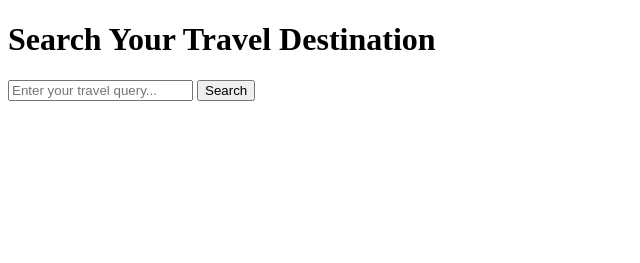
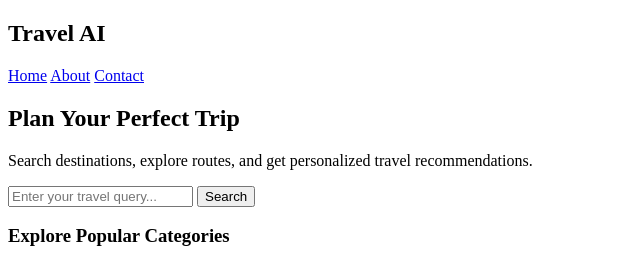
Before and after one commit to Sahasra-Kesara/travel-app-ai, a Flask app: page /user/ in a window 1280 px wide. Shown: the top 263 px of the page, without its empty margins (0-640 px from the left). Before the commit the page ends 101 px from the top, so only its background shows below. Run offline with Flask 3, Linux system fonts and the light colour scheme.

Commit message:
Edited home

```diff
--- a/app/templates/home.html
+++ b/app/templates/home.html
@@ -5,14 +5,59 @@
     <title>Travel AI</title>
     <link href="{{ url_for('static', filename='css/tailwind.css') }}" rel="stylesheet">
 </head>
-<body class="bg-gray-100 p-8">
-    <div class="max-w-2xl mx-auto">
-        <h1 class="text-3xl font-bold mb-6">Search Your Travel Destination</h1>
-        <form action="{{ url_for('user.search') }}" method="POST" class="mb-4">
+<body class="bg-gradient-to-r from-blue-100 to-blue-50 min-h-screen">
+
+    <!-- Navbar -->
+    <nav class="bg-white shadow-md">
+        <div class="max-w-7xl mx-auto px-4 py-4 flex justify-between items-center">
+            <h1 class="text-2xl font-bold text-blue-600">Travel AI</h1>
+            <div class="space-x-4">
+                <a href="{{ url_for('user.home') }}" class="text-gray-700 hover:text-blue-600 font-semibold">Home</a>
+                <a href="#" class="text-gray-700 hover:text-blue-600 font-semibold">About</a>
+                <a href="#" class="text-gray-700 hover:text-blue-600 font-semibold">Contact</a>
+            </div>
+        </div>
+    </nav>
+
+    <!-- Hero Section -->
+    <section class="max-w-7xl mx-auto px-4 py-16 text-center">
+        <h2 class="text-4xl md:text-5xl font-extrabold mb-4 text-blue-800">Plan Your Perfect Trip</h2>
+        <p class="text-gray-700 text-lg md:text-xl mb-8">Search destinations, explore routes, and get personalized travel recommendations.</p>
+
+        <!-- Search Form -->
+        <form action="{{ url_for('user.search') }}" method="POST" class="max-w-xl mx-auto flex flex-col md:flex-row gap-4">
             <input type="text" name="query" placeholder="Enter your travel query..."
-                   class="w-full p-2 border rounded mb-2"/>
-            <button class="bg-blue-500 text-white px-4 py-2 rounded">Search</button>
+                   class="flex-1 p-4 rounded-lg border border-gray-300 focus:outline-none focus:ring-2 focus:ring-blue-400 shadow-sm"/>
+            <button class="bg-blue-600 text-white px-6 py-4 rounded-lg font-semibold hover:bg-blue-700 transition">Search</button>
         </form>
-    </div>
+    </section>
+
+    <!-- Quick Categories Section -->
+    <section class="max-w-7xl mx-auto px-4 py-12">
+        <h3 class="text-2xl font-bold text-gray-800 mb-6 text-center">Explore Popular Categories</h3>
+        <div class="grid grid-cols-1 md:grid-cols-3 gap-6">
+            <div class="bg-white rounded-lg shadow hover:shadow-lg transition p-6 text-center">
+                <img src="{{ url_for('static', filename='images/nature.jpg') }}" alt="Nature" class="w-full h-40 object-cover rounded mb-4">
+                <h4 class="text-xl font-semibold mb-2">Nature & Parks</h4>
+                <p class="text-gray-600 text-sm">Discover beautiful natural spots and national parks in Sri Lanka.</p>
+            </div>
+            <div class="bg-white rounded-lg shadow hover:shadow-lg transition p-6 text-center">
+                <img src="{{ url_for('static', filename='images/history.jpg') }}" alt="History" class="w-full h-40 object-cover rounded mb-4">
+                <h4 class="text-xl font-semibold mb-2">Historical Sites</h4>
+                <p class="text-gray-600 text-sm">Explore ancient cities, temples, and UNESCO World Heritage sites.</p>
+            </div>
+            <div class="bg-white rounded-lg shadow hover:shadow-lg transition p-6 text-center">
+                <img src="{{ url_for('static', filename='images/beach.jpg') }}" alt="Beaches" class="w-full h-40 object-cover rounded mb-4">
+                <h4 class="text-xl font-semibold mb-2">Beaches & Relaxation</h4>
+                <p class="text-gray-600 text-sm">Find the best beaches and seaside destinations for a relaxing getaway.</p>
+            </div>
+        </div>
+    </section>
+
+    <!-- Footer -->
+    <footer class="bg-white mt-12 py-6 shadow-inner text-center text-gray-600">
+        &copy; 2026 Travel AI. All Rights Reserved.
+    </footer>
+
 </body>
 </html>
```
